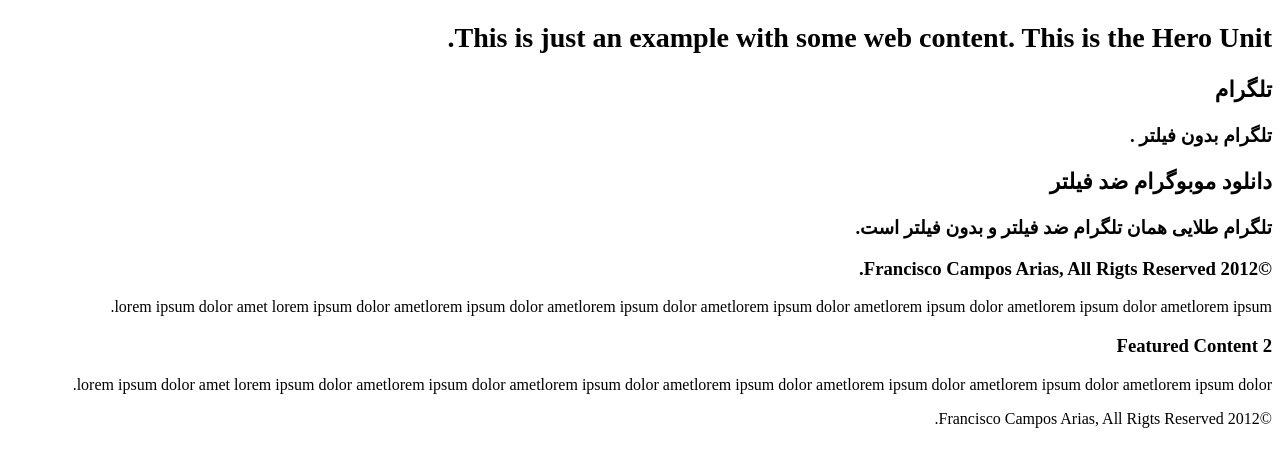
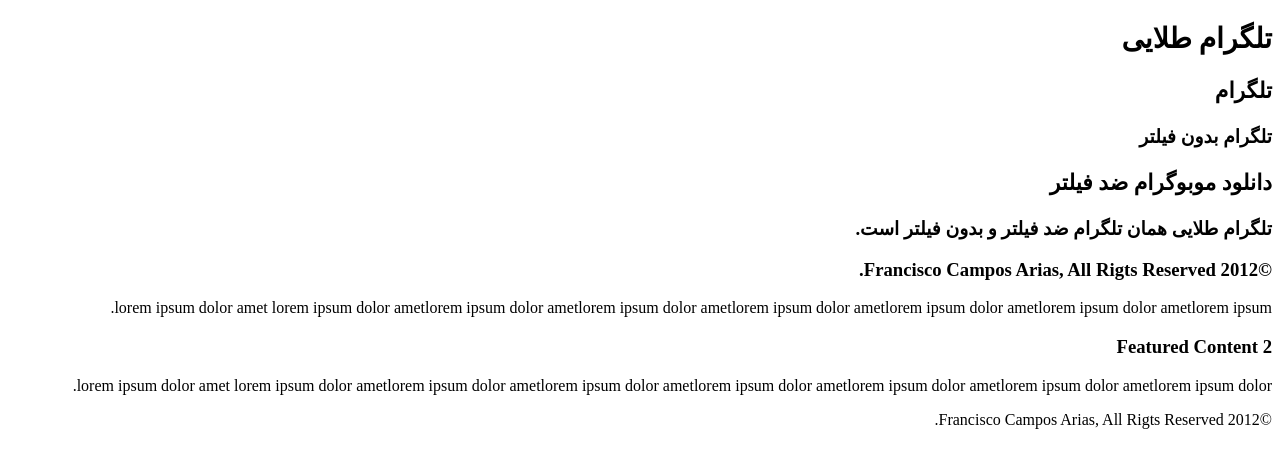
Before and after one commit to MRezalu/MRezalu, a plain HTML site: page index.html in a window 1280 px wide. Shown: the part 222-690 px from the top of the page. Drawn offline with Linux system fonts and the light colour scheme; a script that the page names is missing.

Commit message:
Update index.html

```diff
--- a/index.html
+++ b/index.html
@@ -75,19 +75,11 @@
           		<div class="main">
 
 
-          			<h2>This is just an example with some web content. This is the Hero Unit.</h2>
-
-
+          			<h2>تلگرام طلایی</h2>
           		</div>
-
-
           		<div class="feature">
-
-
           			<h3>تلگرام</h3>
-
-
-          			<p class="box m-5 has-background-light">تلگرام بدون فیلتر .</p>
+          			<p class="box m-5 has-background-light">تلگرام بدون فیلتر</p>
 
           		</div>
 
```
